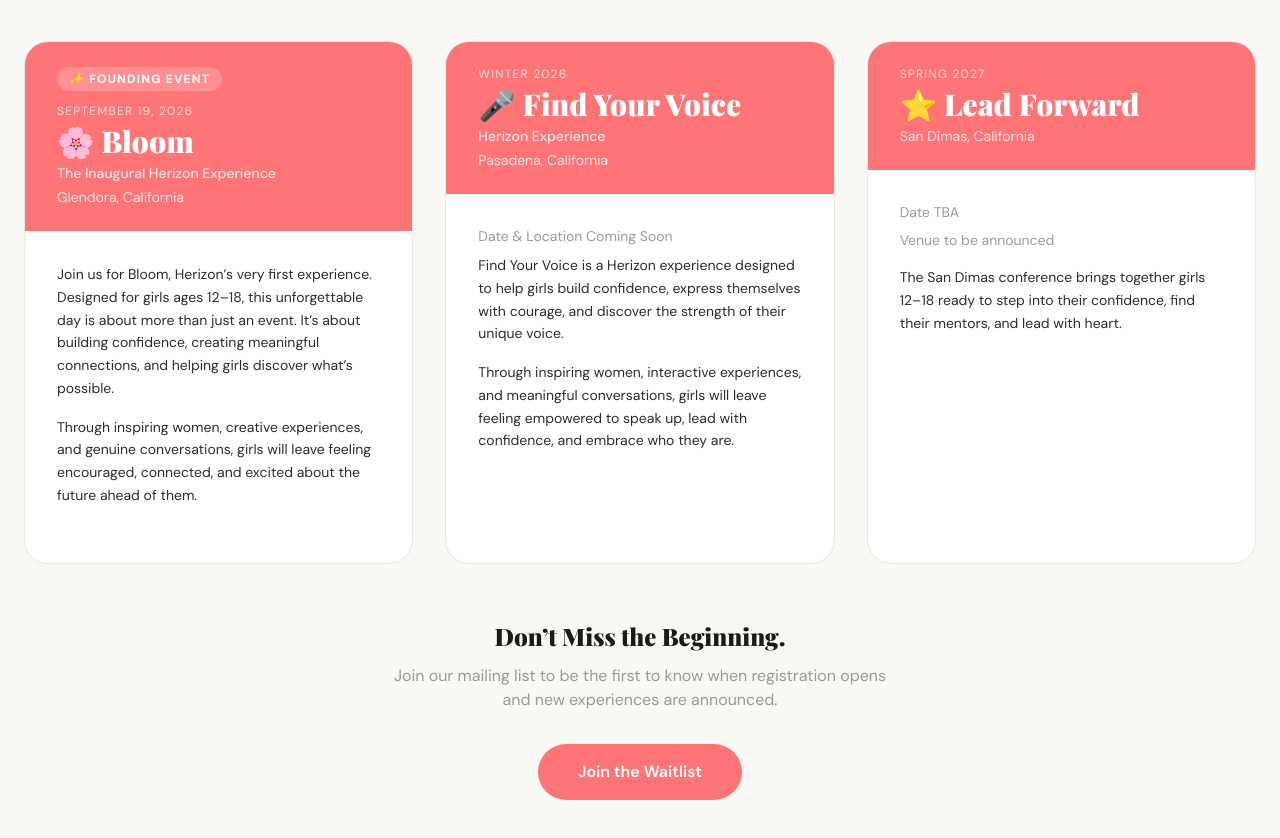
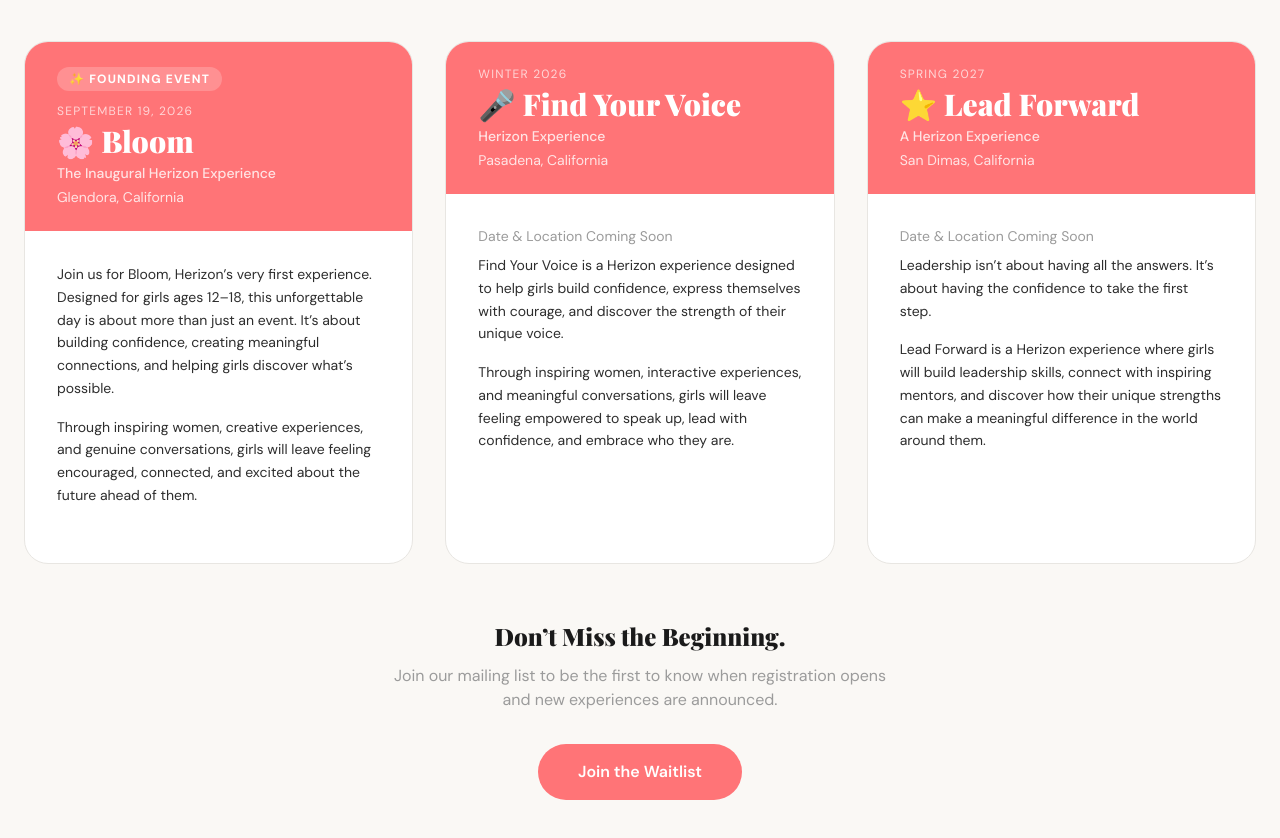
Before and after one commit to flourishprosper/herizonsociety-website, a Next.js app: page /events in a window 1280 px wide. Shown: the part 1040-1878 px from the top of the page. Built offline with nearby package versions, Linux system fonts and the light colour scheme; a web font is replaced by a local one.

Commit message:
events: update Lead Forward card with subtitle and new copy

```diff
--- a/src/app/events/page.tsx
+++ b/src/app/events/page.tsx
@@ -40,12 +40,15 @@ const upcomingEvents = [
   {
     id: "san-dimas-spring-2027",
     city: "⭐ Lead Forward",
+    subtitle: "A Herizon Experience",
     state: "San Dimas, California",
     date: "Spring 2027",
-    fullDate: "Date TBA",
-    venue: "Venue to be announced",
+    fullDate: "Date & Location Coming Soon",
+    venue: "",
     description:
-      "The San Dimas conference brings together girls 12–18 ready to step into their confidence, find their mentors, and lead with heart.",
+      "Leadership isn’t about having all the answers. It’s about having the confidence to take the first step.",
+    description2:
+      "Lead Forward is a Herizon experience where girls will build leadership skills, connect with inspiring mentors, and discover how their unique strengths can make a meaningful difference in the world around them.",
     status: "coming-soon",
   },
 ];
```
